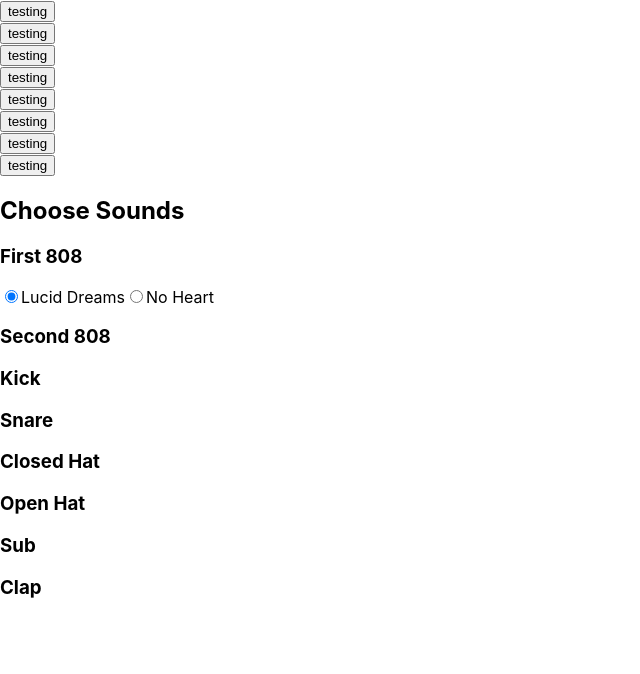
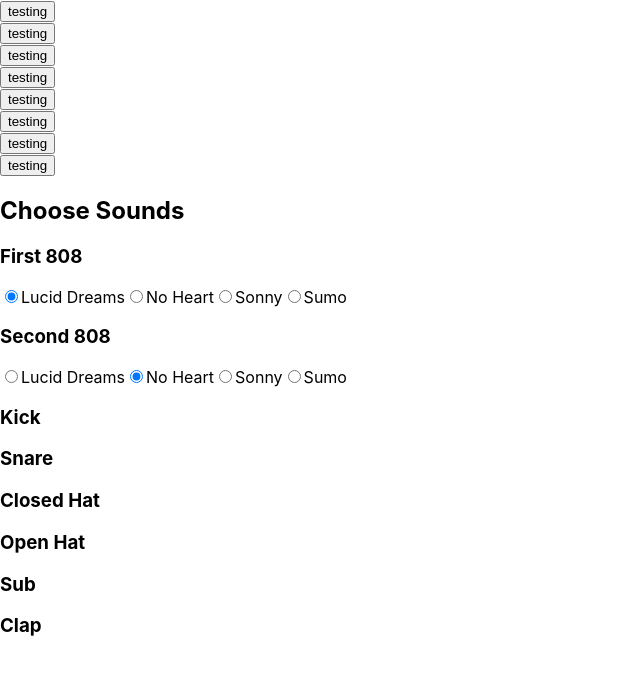
Before and after one commit to angmalone/midi, a React (Create React App) app: page / in a window 1280 px wide. Shown: the top 674 px of the page, without its empty margins (0-640 px from the left). Built offline with nearby package versions, Linux system fonts and the light colour scheme.

Commit message:
add second 808 options

```diff
--- a/src/App.js
+++ b/src/App.js
@@ -25,6 +25,16 @@ class App extends Component {
     first808.audio = e.target.value;
     //3. set state
     this.setState({ first808: first808 });
+  };
+
+  handleSecond808Change = e => {
+    //1. copy current state
+    const second808 = { ...this.state.second808 };
+    //2. change the sound
+    second808.name = e.target.title;
+    second808.audio = e.target.value;
+    //3. set state
+    this.setState({ second808: second808 });
   };
 
   handleKeyDown = e => {
@@ -66,7 +76,7 @@ class App extends Component {
       audio.play();
     }
     if (e.key === "l") {
-      console.log("k has been pressed");
+      console.log("l has been pressed");
       const audio = new Audio(`${this.state.sub.audio}`);
       audio.loop = false;
       audio.play();
@@ -93,6 +103,7 @@ class App extends Component {
         <SoundSelector
           sounds={this.state.sounds}
           handleFirst808Change={this.handleFirst808Change}
+          handleSecond808Change={this.handleSecond808Change}
         />
       </div>
     );
--- a/src/SoundSelector.js
+++ b/src/SoundSelector.js
@@ -29,10 +29,71 @@ class SoundSelector extends React.Component {
             />
             No Heart
           </label>
+          <label>
+            <input
+              type="radio"
+              onChange={this.props.handleFirst808Change}
+              value={this.props.sounds.sound9.audio}
+              name="first-808"
+              title="Sonny"
+            />
+            Sonny
+          </label>
+          <label>
+            <input
+              type="radio"
+              onChange={this.props.handleFirst808Change}
+              value={this.props.sounds.sound10.audio}
+              name="first-808"
+              title="Sumo"
+            />
+            Sumo
+          </label>
         </div>
 
         <div className="second-808">
           <h3>Second 808</h3>
+          <label>
+            <input
+              type="radio"
+              onChange={this.props.handleSecond808Change}
+              value={this.props.sounds.sound1.audio}
+              name="second-808"
+              title="Lucid Dreams"
+            />
+            Lucid Dreams
+          </label>
+          <label>
+            <input
+              type="radio"
+              onChange={this.props.handleSecond808Change}
+              defaultChecked
+              value={this.props.sounds.sound2.audio}
+              name="second-808"
+              title="No Heart"
+            />
+            No Heart
+          </label>
+          <label>
+            <input
+              type="radio"
+              onChange={this.props.handleSecond808Change}
+              value={this.props.sounds.sound9.audio}
+              name="second-808"
+              title="Sonny"
+            />
+            Sonny
+          </label>
+          <label>
+            <input
+              type="radio"
+              onChange={this.props.handleSecond808Change}
+              value={this.props.sounds.sound10.audio}
+              name="second-808"
+              title="Sumo"
+            />
+            Sumo
+          </label>
         </div>
 
         <div className="kick">
--- a/src/sounds.js
+++ b/src/sounds.js
@@ -37,6 +37,16 @@ const sounds = {
   sound8: {
     name: "UZ Clap",
     audio: "/sounds/UZ_Clap.wav"
+  },
+
+  sound9: {
+    name: "Sonny",
+    audio: "/sounds/SD_808.wav"
+  },
+
+  sound10: {
+    name: "Sumo",
+    audio: "/sounds/SM_808.wav"
   }
 };
 
```
Also changed, not shown: 2 other files (tests, documents, lock files or other folders).
